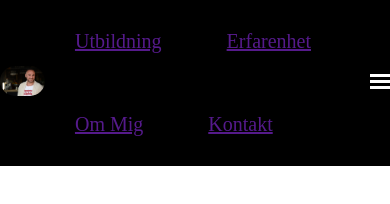
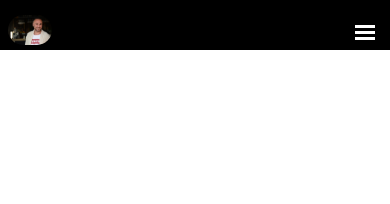
Before and after one commit to Knightrider85/cv-javascript, a plain HTML site: page index.html in a window 390 px wide. Drawn offline with Linux system fonts and the light colour scheme.

Commit message:
innan javascript toggleButton

```diff
--- a/index.html
+++ b/index.html
@@ -13,13 +13,13 @@
         <div class="logo">
             <a href="#"><img class="primary-picture-logo" src="./minbild.JPG" alt="danielvanpalo"></a>
         </div>
-        <ul class="nav-list">
-            <li><a href="">Utbildning</a></li>
-            <li><a href="">Erfarenhet</a></li>
-            <li><a href="">Om Mig</a></li>
-            <li><a href="">Kontakt</a></li>
+        <ul class="nav-list" id="naviList">
+            <li class="list-item"><a href="">Utbildning</a></li>
+            <li class="list-item"><a href="">Erfarenhet</a></li>
+            <li class="list-item"><a href="">Om Mig</a></li>
+            <li class="list-item"><a href="">Kontakt</a></li>
         </ul>
-        <div class="menu">
+        <div class="menu" id="toggleButton">
             <div class="menu-line"></div>
             <div class="menu-line"></div>
             <div class="menu-line"></div>
--- a/main.js
+++ b/main.js
@@ -3,4 +3,16 @@ window.addEventListener('DOMContentLoaded', main);
 /**
  *
  */
-function main();
+function main() {
+}
+
+
+
+function toggleButton() {
+const toggleButton = document.getElementById('toggleButton');
+const navList = document.getElementById('naviList')
+
+toggleButton.addEventListener("click", () => {
+    navList.classList.toggle("active");
+})
+}
--- a/style.css
+++ b/style.css
@@ -8,9 +8,10 @@
     background-color: black;
     color: white;
     display: flex;
-    justify-content: space-around;
+    justify-content: space-between;
     align-items: center;
     font-size: 20px;
+
 }
 
 .nav-list {
@@ -18,10 +19,16 @@
 
 }
 
-.nav-list li {
+.navbar a {
+    color: white;
+    text-decoration: none;
+}
+
+
+.nav-list .list-item {
     display: inline-block;
-    padding: 20px;
-    margin: 10px;
+    padding: 20px 10px;
+
 
 }
 
@@ -37,8 +44,58 @@
     margin-bottom: 3px;
 }
 
-.nav-list a:hover {
+.navbar a:hover {
     color: rgb(255, 179, 80);
+}
+
+.menu {
+    display: none;
+}
+
+@media all and (max-width: 480px) {
+    .navbar {
+        flex-direction: column;
+        position: relative;
+    }
+
+    .menu {
+        display: block;
+        position: absolute;
+        right: 15px;
+        top: 25px;
+    }
+
+    ..nav-list .list-item {
+    display: inline-block;
+    padding: 20px 10px;
+
+    }
+    .logo {
+        width: 100%;
+        margin-left: 15px;
+        margin-top: 15px;
+    }
+
+    .nav-list {
+        list-style-type: none;
+        width: 100%;
+        text-align: center;
+        padding-top: 10px;
+        display: none;
+    }
+
+    .nav-list .list-item {
+        display: block;
+        border-top: 1px solid white;
+
+
+    }
+
+    .active {
+        display: block;
+    }
+
+
 }
 
 
```
